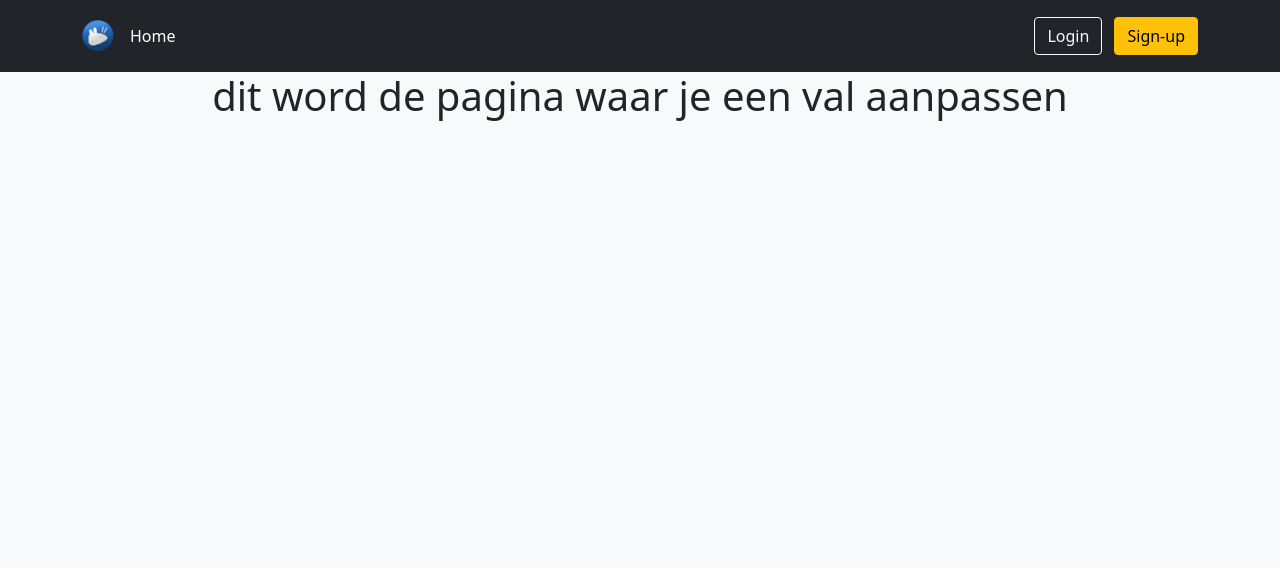
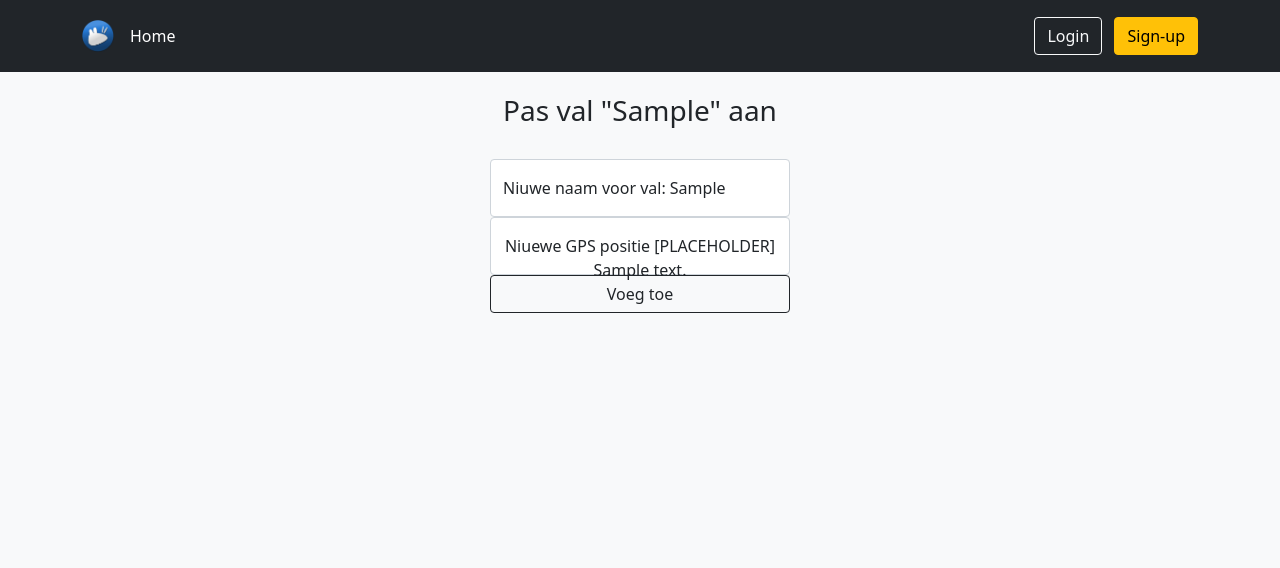
Before and after one commit to KickingAnimal/slimme-rattenval-IOT, a Python web app: template flask-iot-webserver/templates/edit.html in a window 1280 px wide. Shown: the top 568 px of the page. Run offline with Jinja, Linux system fonts and the light colour scheme; the template is opened without the code that fills it: most values are stand-ins (such as "Sample title", 1, 10 or a date in 2020).

Commit message:
edit page added excl. POST funct.

```diff
--- a/flask-iot-webserver/templates/edit.html
+++ b/flask-iot-webserver/templates/edit.html
@@ -1,5 +1,18 @@
 {% extends "base.html" %}
 
 {% block content %}
-    <h1> dit word de pagina waar je een val aanpassen</h1>
+<h1 class="h3 mb-3 fw-normal" style="padding-top: 2%;">Pas val "{{valNaam}}" aan</h1>
+    <main class="form-signin">
+        <form action="/app/valEdit/{{val_ID}}" method="post">
+          <div class="form-floating">
+            <input type="text" class="form-control" id="valNaam" name="valNaam" placeholder="Nieuwe val naam">
+            <label for="valNaam" style="color: {{nLabelKleur}};">Niuwe naam voor val: {{valNaam}}</label>
+          </div>
+          <div class="form-floating ">
+            <input type="locatie" class="form-control" id="valLocatie" name="valLocatie" placeholder="0,0">
+            <label for="valLocatie" style="color: {{lLabelKleur}};">Niuewe GPS positie [PLACEHOLDER] {{lMessage}}</label>
+          </div>
+          <button type="submit" class="w-100 btn btn-outline-dark ">Voeg toe</button>
+        </form>
+      </main>
 {% endblock %}
--- a/flask-iot-webserver/templates/valDetail.html
+++ b/flask-iot-webserver/templates/valDetail.html
@@ -1,8 +1,9 @@
 {% extends "base.html" %}
 
 {% block content %}
-
-<br>
+<div style="display:block; padding: 10px;">
+    <button type="button" class="btn btn-outline-dark" onclick="location.href='/valEdit/{{valGegevens[0][0]}}'">Val gegevens bewerken</button>
+</div>
 <div style="display:block; padding-bottom: 8px;">
     <div class="card card-wide">
         <div class="card-block  cf cf-both">
```
Also changed, not shown: flask-iot-webserver/app.py (+18 -19 lines), flask-iot-webserver/database.db.
